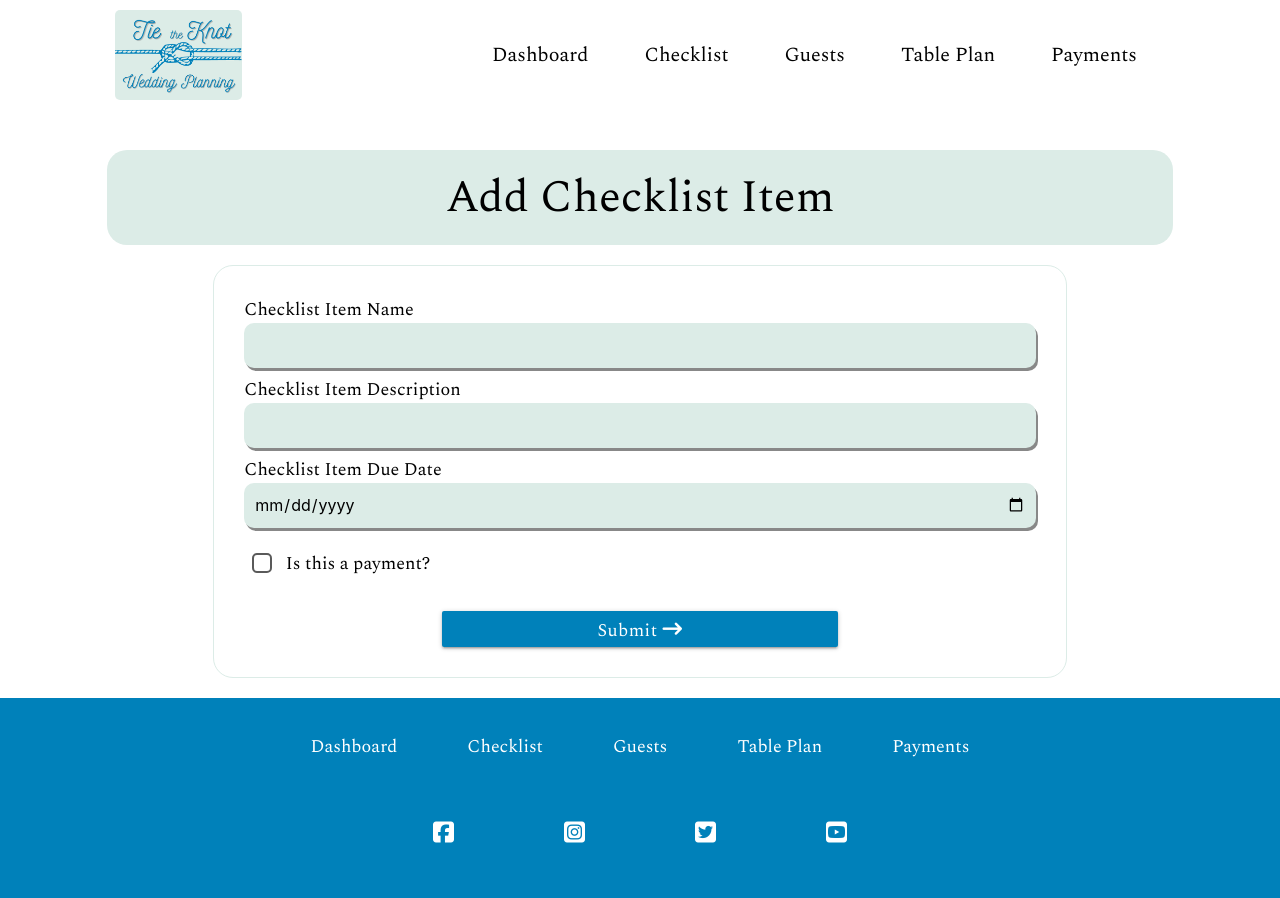
After one commit to lilli-mcnally/tie-the-knot, a Flask app: page /add_checklist_item in a window 1280 px wide. The commit adds this page. Run offline with Flask 2, Linux system fonts and the light colour scheme; some libraries are stand-ins or nearby versions.

Commit message:
Add add_checklist_item route, page and form

```diff
--- a/tietheknot/routes.py
+++ b/tietheknot/routes.py
@@ -5,6 +5,7 @@ from tietheknot.models import Checklist, Table, Guest
 @app.route("/")
 def home():
     return render_template("base.html")
+
 
 @app.route("/dashboard")
 def dashboard():
@@ -15,15 +16,21 @@ def dashboard():
 def checklist():
     return render_template("checklist.html")
 
+@app.route("/add_checklist_item", methods=["GET", "POST"])
+def add_checklist_item():
+    return render_template("add_checklist_item.html")
+
 
 @app.route("/guests")
 def guests():
     return render_template("guests.html")
 
+
 @app.route("/table_plan")
 def table_plan():
     return render_template("table_plan.html")
 
+
 @app.route("/payments")
 def payments():
     return render_template("payments.html")
--- a/tietheknot/static/css/style.css
+++ b/tietheknot/static/css/style.css
@@ -1,7 +1,7 @@
-@import url('https://fonts.googleapis.com/css2?family=EB+Garamond:ital,wght@0,400;0,500;0,600;0,700;0,800;1,400;1,500;1,600;1,700;1,800&display=swap');
+@import url('https://fonts.googleapis.com/css2?family=Spectral:ital,wght@0,200;0,300;0,400;0,500;0,600;0,700;0,800;1,200;1,300;1,400;1,500;1,600;1,700;1,800&display=swap');
 
 body {
-    font-family: 'EB+Garamond', serif;
+    font-family: 'Spectral', serif;
     color: #000
 }
 
@@ -163,3 +163,92 @@ nav .sidenav-trigger {
 }
 
 /* Checklist */
+
+.new-green-row {
+    background-color: #EFF6F3;
+    font-size: 18px;
+    color: #000;
+}
+
+.new-green-row:hover {
+    background-color: #dcece7;
+}
+
+/* Add Checklist Item */
+
+#form-row {
+    display: flex;
+    justify-content: center;
+}
+
+#form-col {
+    margin-left: 0;
+    border: 1px solid #dcece7;
+    border-radius: 20px;
+    padding: 30px;
+    display: flex;
+    justify-content: center;
+    flex-direction: column;
+}
+
+#form-col label {
+    font-size: 18px;
+    color: #000;
+}
+
+#form-col input {
+    padding: 0 10px;
+    background-color: #dcece7;
+    border-radius: 10px;
+    box-shadow: 2px 3px #888888;
+    border-bottom: 0;
+    width: auto;
+}
+
+#form-col input:focus {
+    box-shadow: 2px 3px #0081BA;
+    border-bottom: 0;
+}
+
+[type="checkbox"]:not(:checked),
+[type="checkbox"]:checked {
+    position: relative;
+    margin-top: 20px;
+    margin-bottom: 20px;
+}
+
+#payment-span:before {
+    left: -8px;
+    top: 2px;
+
+}
+
+#payment-span:after {
+    left: -10px;
+    border-radius: 5px;
+    top: 2.5px;
+}
+
+[type="checkbox"].filled-in:checked+span:not(.lever):after {
+    border: 2px solid #0081BA;
+    background-color: #0081BA;
+}
+
+#payment-span {
+    padding-left: 24px;
+    font-size: 18px;
+}
+
+.submit {
+    margin-top: 10px;
+    background-color: #0081BA;
+    width: 50%;
+    margin: auto;
+    font-family: 'Spectral', serif;
+    font-size: 18px;
+    text-transform: none;
+}
+
+.submit:hover {
+    background-color: #3492bb;
+}
--- /dev/null
+++ b/tietheknot/templates/add_checklist_item.html
@@ -0,0 +1,32 @@
+{% extends "base.html" %}
+{% block content %}
+
+<div class="row dash-heading">
+    <div class="col s10" id="dash-container">
+        <div class="col s12 green-row">
+            <h1>Add Checklist Item</h1>
+        </div>
+    </div>
+</div>
+<form action="{{ url_for('add_checklist_item' )}}" method="POST">
+    <div class="row" id="form-row">
+        <div class="col s8" id="form-col">
+            <label for="checklist_name">Checklist Item Name</label>
+            <input type="text" id="checklist_name" name="checklist_name" minlength="3" maxlength="30" required>
+            <label for="checklist_notes">Checklist Item Description</label>
+            <input type="text" id="checklist_notes" name="checklist_notes" minlength="3" maxlength="100" required>
+            <label for="checklist_date">Checklist Item Due Date</label>
+            <input type="date" id="checklist_date" name="checklist_date" required>
+            <label for="checklist_payment" class="form-checkbox">
+                <input type="checkbox" class="filled-in" id="checklist_payment" name="checklist_payment" />
+                <span id="payment-span">Is this a payment?</span>
+            </label>
+            <br>
+            <button class="btn waves-effect waves-light submit" type="submit" name="action">Submit
+                <i class="fa-solid fa-arrow-right-long"></i>
+            </button>
+        </div>
+    </div>
+</form>
+
+{% endblock %}
--- a/tietheknot/templates/checklist.html
+++ b/tietheknot/templates/checklist.html
@@ -7,9 +7,9 @@
             <h1>Checklist</h1>
         </div>
         <!-- Insert for loop for checklist items -->
-        <div class="col s12 green-row">
-            <p>hello</p>
-        </div>
+        <a href="{{ url_for('add_checklist_item') }}" class="col s12 green-row new-green-row">
+            <p>+ Add new checklist item</p>
+        </a>
     </div>
 </div>
 
```
